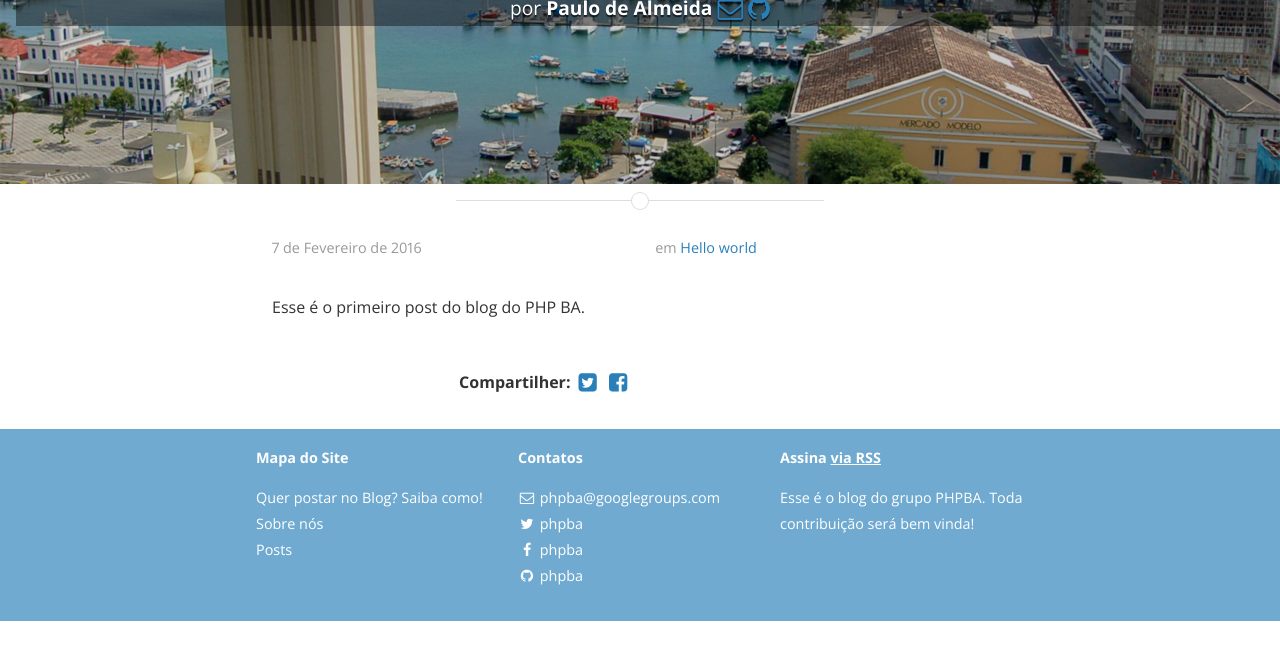
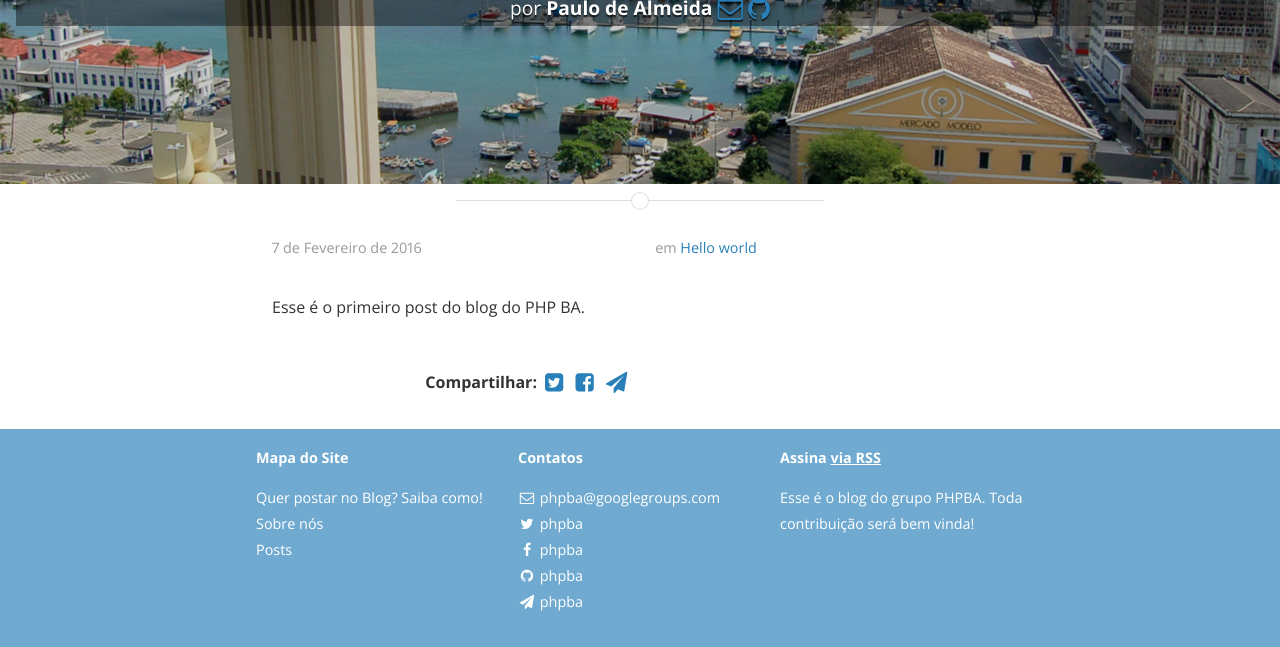
Before and after one commit to phpba/phpba.github.io, a Jekyll site: the page built from _posts/2016-02-07-hello-world.markdown, in a window 1280 px wide. Shown: the part 320-967 px from the top of the page. Built offline with Jekyll 4.4.1, drawn with Linux system fonts in a browser that asks for light colours; nearby versions of some CDN libraries; comment, search, counter and statistics services are not loaded; a style sheet for code colours, icons or effects is not loaded; before the commit the page ends 941 px from its top, so only the background shows below that.

Commit message:
Adicionado botão de compartilhar no telegram

```diff
--- a/_config.yml
+++ b/_config.yml
@@ -79,6 +79,13 @@ social:
     url: https://github.com/phpba
     desc: Fork me on GitHub
     share: false
+
+  - name: Telegram
+    icon: paper-plane
+    username: phpba
+    url: https://telegram.me/phpba
+    desc: Grupo do PHPBA no Telegram
+    share: true
 
   # - name: LinkedIn
   #   icon: linkedin
--- /dev/null
+++ b/_includes/share_buttons.html
@@ -0,0 +1,47 @@
+<section class="share">
+  <span>Compartilhar: </span>
+  {% for social in site.social %}
+    {% capture full_url %}{{ site.url }}{{ site.baseurl }}{{ page.url }}{% endcapture %}
+    {% if social.name == "Twitter" and social.share == true %}
+      <a href="//twitter.com/share?text={{ page.title | cgi_escape }}&url={{ full_url }}&via={{social.username}}"
+        onclick="window.open(this.href, '{{ social.icon }}-share', 'width=550,height=255');return false;">
+        <i class="fa fa-{{ social.icon | remove_first: '-square' }}-square fa-lg"></i>
+      </a>
+    {% endif %}
+    {% if social.name == "Facebook" and social.share == true %}
+      <a href="//www.facebook.com/sharer.php?t={{ page.title | cgi_escape }}&u={{ full_url }}"
+        onclick="window.open(this.href, '{{ social.icon }}-share', 'width=550,height=255');return false;">
+        <i class="fa fa-{{ social.icon | remove_first: '-square' }}-square fa-lg"></i>
+      </a>
+    {% endif %}
+    {% if social.name == "Telegram" and social.share == true %}
+      <a href="https://telegram.me/share/url?url={{ full_url }}&text={{ page.title | cgi_escape }}"
+        onclick="window.open(this.href, '{{ social.icon }}-share', 'width=550,height=255');return false;">
+        <i class="fa fa-{{ social.icon }} fa-lg"></i>
+      </a>
+    {% endif %}
+    {% if social.name == "Google+" and social.share == true %}
+      <a href="//plus.google.com/share?title={{ page.title | cgi_escape }}&url={{ full_url }}"
+        onclick="window.open(this.href, '{{ social.icon }}-share', 'width=550,height=255');return false;">
+        <i class="fa fa-{{ social.icon | remove_first: '-square' }}-square fa-lg"></i>
+      </a>
+    {% endif %}
+    {% if social.name == "LinkedIn" and social.share == true %}
+      <a href="//www.linkedin.com/shareArticle?mini=true&url={{ full_url }}"
+        onclick="window.open(this.href, '{{ social.icon }}-share', 'width=550,height=255');return false;">
+        <i class="fa fa-{{ social.icon | remove_first: '-square' }}-square fa-lg"></i>
+      </a>
+    {% endif %}
+    {% if social.name == "Pinterest" and social.share == true %}
+      <a href="//www.pinterest.com/pin/create/button/?description={{ page.title | cgi_escape }}&url={{ full_url }}&media={{ site.url }}{% if page.cover %}{{ page.cover | prepend: site.baseurl  }}{% elsif site.cover %}{{ site.cover | prepend: site.baseurl }}{% else %}{{ site.logo | prepend: site.baseurl }}{% endif %}"
+        onclick="window.open(this.href, '{{ social.icon }}-share', 'width=550,height=255');return false;">
+        <i class="fa fa-{{ social.icon | remove_first: '-square' }}-square fa-lg"></i>
+      </a>
+    {% endif %}
+    {% if social.name == "Reddit" and social.share == true %}
+      <a href="//www.reddit.com/submit" onclick="window.location = '//www.reddit.com/submit?url=' + encodeURIComponent('{{ full_url }}') + '&title={{page.title}}'; return false">
+        <i class="fa fa-{{ social.icon | remove_first: '-square' }}-square fa-lg"></i>
+      </a>
+    {% endif %}
+  {% endfor %}
+</section>
--- a/_layouts/post.html
+++ b/_layouts/post.html
@@ -78,47 +78,8 @@ layout: default
   <p class="rss-subscribe text"><strong>Subscribe <a href="{{ "/feed.xml" | prepend: site.baseurl }}">via RSS</a></strong></p>
 </section> -->
 
-<section class="share">
-  <span>Compartilher: </span>
-  {% for social in site.social %}
-    {% capture full_url %}{{ site.url }}{{ site.baseurl }}{{ page.url }}{% endcapture %}
-    {% if social.name == "Twitter" and social.share == true %}
-      <a href="//twitter.com/share?text={{ page.title | cgi_escape }}&url={{ full_url }}&via={{social.username}}"
-        onclick="window.open(this.href, '{{ social.icon }}-share', 'width=550,height=255');return false;">
-        <i class="fa fa-{{ social.icon | remove_first: '-square' }}-square fa-lg"></i>
-      </a>
-    {% endif %}
-    {% if social.name == "Facebook" and social.share == true %}
-      <a href="//www.facebook.com/sharer.php?t={{ page.title | cgi_escape }}&u={{ full_url }}"
-        onclick="window.open(this.href, '{{ social.icon }}-share', 'width=550,height=255');return false;">
-        <i class="fa fa-{{ social.icon | remove_first: '-square' }}-square fa-lg"></i>
-      </a>
-    {% endif %}
-    {% if social.name == "Google+" and social.share == true %}
-      <a href="//plus.google.com/share?title={{ page.title | cgi_escape }}&url={{ full_url }}"
-        onclick="window.open(this.href, '{{ social.icon }}-share', 'width=550,height=255');return false;">
-        <i class="fa fa-{{ social.icon | remove_first: '-square' }}-square fa-lg"></i>
-      </a>
-    {% endif %}
-    {% if social.name == "LinkedIn" and social.share == true %}
-      <a href="//www.linkedin.com/shareArticle?mini=true&url={{ full_url }}"
-        onclick="window.open(this.href, '{{ social.icon }}-share', 'width=550,height=255');return false;">
-        <i class="fa fa-{{ social.icon | remove_first: '-square' }}-square fa-lg"></i>
-      </a>
-    {% endif %}
-    {% if social.name == "Pinterest" and social.share == true %}
-      <a href="//www.pinterest.com/pin/create/button/?description={{ page.title | cgi_escape }}&url={{ full_url }}&media={{ site.url }}{% if page.cover %}{{ page.cover | prepend: site.baseurl  }}{% elsif site.cover %}{{ site.cover | prepend: site.baseurl }}{% else %}{{ site.logo | prepend: site.baseurl }}{% endif %}"
-        onclick="window.open(this.href, '{{ social.icon }}-share', 'width=550,height=255');return false;">
-        <i class="fa fa-{{ social.icon | remove_first: '-square' }}-square fa-lg"></i>
-      </a>
-    {% endif %}
-    {% if social.name == "Reddit" and social.share == true %}
-      <a href="//www.reddit.com/submit" onclick="window.location = '//www.reddit.com/submit?url=' + encodeURIComponent('{{ full_url }}') + '&title={{page.title}}'; return false">
-        <i class="fa fa-{{ social.icon | remove_first: '-square' }}-square fa-lg"></i>
-      </a>
-    {% endif %}
-  {% endfor %}
-</section>
+{% include share_buttons.html %}
+
 {% if site.inter_post_navigation == true %}
 	<section class="post-navigation">
 		<span class="prev-post">
```
